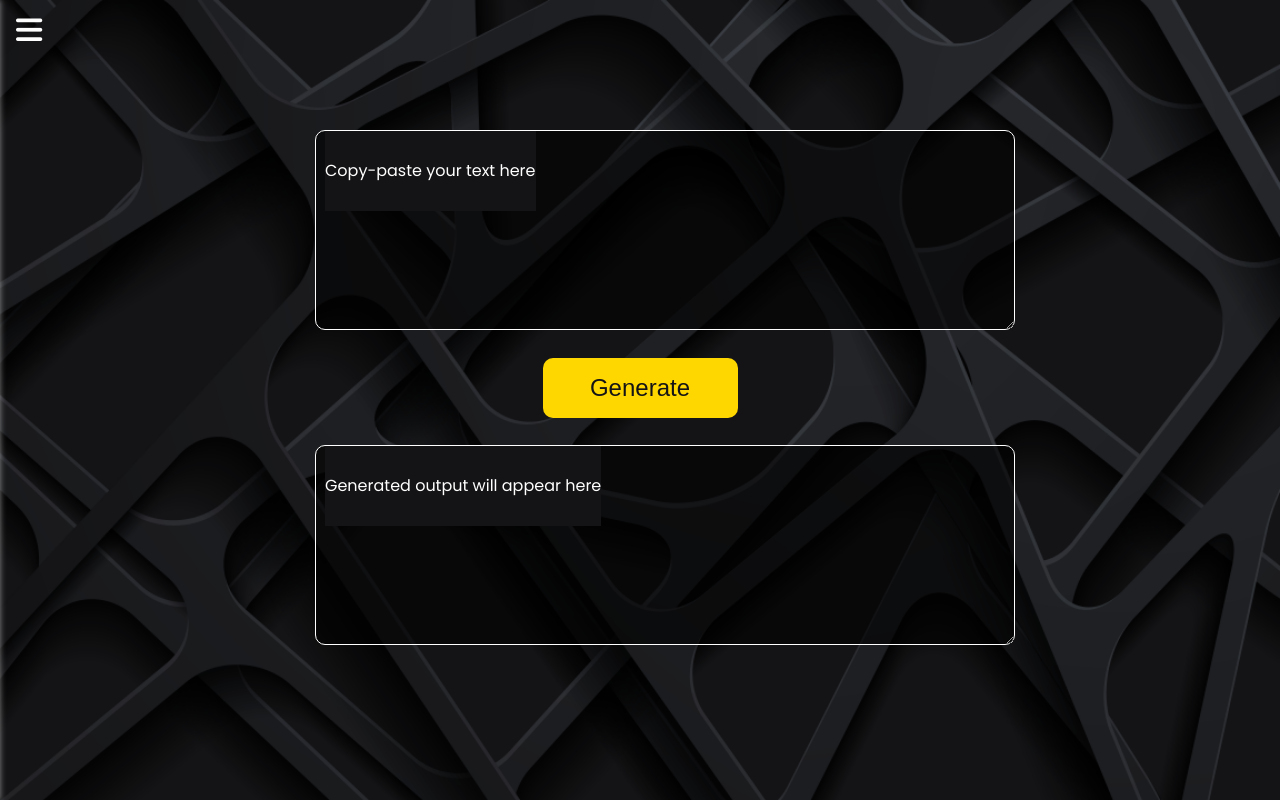
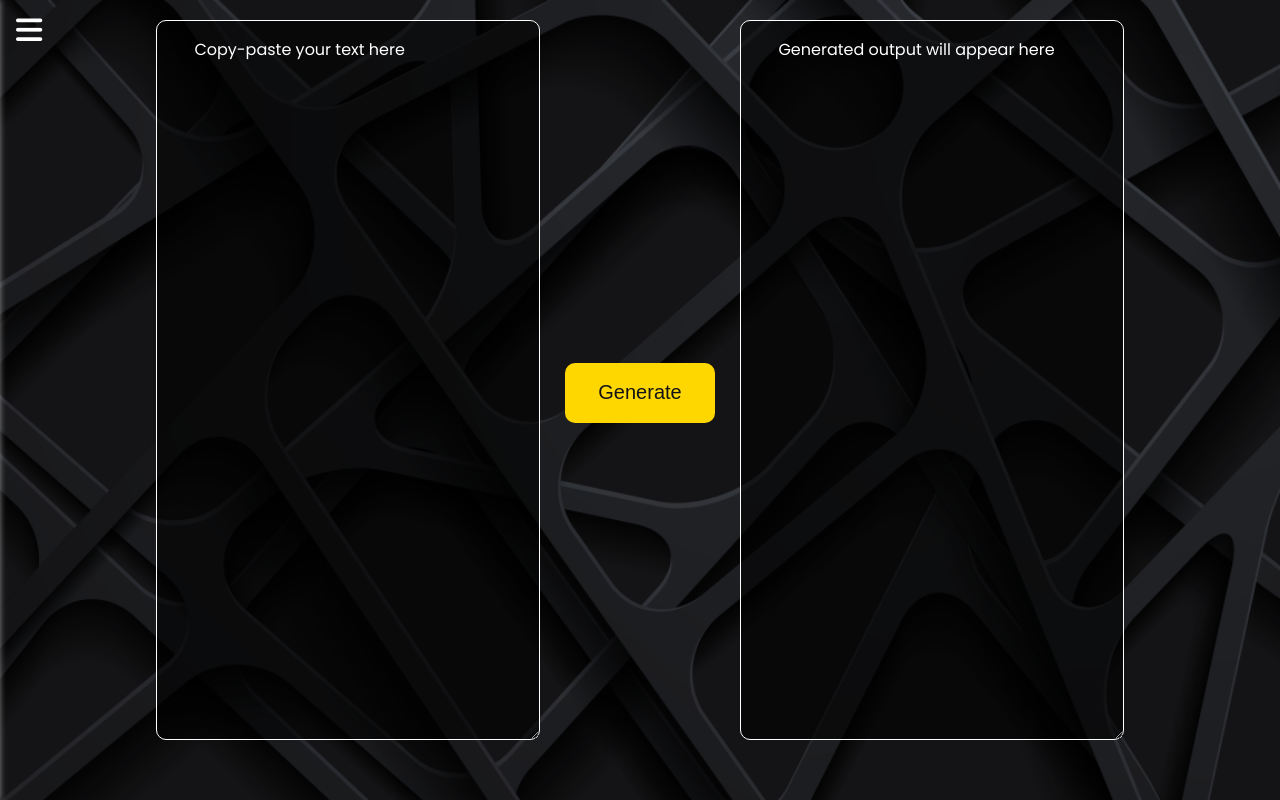
Before and after one commit to julesp31/tse-tools, a plain HTML site: page index.html in a window 1280 px wide. Drawn offline with Linux system fonts and the light colour scheme; a web font is replaced by a local one.

Commit message:
made horizontal textboxes vertical

```diff
--- a/css/style.css
+++ b/css/style.css
@@ -22,7 +22,7 @@ body, html {
 
 .main-box {
   position: relative;
-  background: url("../8324.png") right no-repeat;
+  background: url("../background.png") right no-repeat;
   background-size: cover;
   height: 100vh;
   width: 100%;
@@ -37,6 +37,7 @@ body, html {
   box-shadow: 0px 0px 6px rgba(255, 255, 255, 0.5);
   overflow: hidden;
   transition: all 0.3s linear;
+  z-index: 99;
 }
 
 .sidebar-menu .logo {
@@ -177,10 +178,11 @@ body, html {
   cursor: pointer;
   opacity: 1;
   transition: all 0.3s linear;
+  z-index: 100;
 }
 
 .sidebar-menu .btn-two i {
-  font-size: 25px;
+  font-size: 30px;
   line-height: 60px;
   position: absolute;
   left: 215px;
@@ -191,11 +193,11 @@ body, html {
 }
 
 .btn-one i:hover {
-  font-size: 29px;
+  font-size: 36px;
 }
 
 .btn-two i:hover {
-  font-size: 24px;
+  font-size: 36px;
 }
 
 #check:checked ~ .sidebar-menu {
@@ -212,51 +214,47 @@ body, html {
 
 .text-container {
   display: flex;
-  flex-direction: column;
-  /* align-items: center; */
+  flex-wrap: wrap;
+  height: auto;
+  align-items: center;
   justify-content: center;
-  position: relative;
-  max-width: 100%;
-  height: 97vh;
-  justify-self: center;
+  margin-top: 20px;
+  z-index: 1;
 }
 
 .input-area, .output-area {
+  /* top: 40px; */
   position: relative;
-  align-self: center;
+  width: 30vw;
   max-width: 650px;
-  top: 17px;
-  line-height: 80px;
+  line-height: 60px;
   text-align: center;
+  margin: 0 5px;
 }
 
 .input-area textarea, .output-area textarea{
-  font-family: 'Poppins', sans-serif;
-  height: 200px;
-  padding: 10px;
-  width: 700px;
-  max-width: 100vw;
-  min-width: 300px;
+  font-family: 'Courier New', Courier, monospace;
+  height: 90vh;
+  width: 100%;
+  max-width: 650px;
+  /* min-width: 300px; */
+  padding: 20px 10px 10px 10px;
   outline: none;
-  font-size: 1.1em;
-  line-height: 3;
+  font-size: 1em;
+  line-height: 1.8;
   border-radius: 10px;
   border: 1px solid #fff;
-  /* background: transparent; */
   background: rgba(0, 0, 0, 0.6);
-  /* background: #141416; */
   color: #fff;
   transition: 0.1s ease;
 }
 
 .input-area .labelline, .output-area .labelline {
   position: absolute;
+  top: 0%;
+  left: 10%;
   font-size: 16px;
   color: #fff;
-  top: 1px;
-  left: 10px;
-  background-color: #141416;
-  /* padding: 0 10px; */
   transition: 0.2s ease;
 }
 
@@ -271,10 +269,11 @@ body, html {
 .output-area textarea:focus + .labelline,
 .output-area textarea:valid + .labelline {
   color: gold;
+  background: rgba(0, 0, 0, 1);
   height: 30px;
   line-height: 30px;
   padding: 0 12px;
-  transform: translate(-15px, -16px) scale(0.88);
+  transform: translate(-15px, -15px) scale(0.88);
   z-index: 1;
 }
 
@@ -284,15 +283,14 @@ body, html {
 
 .generate-btn-box {
   text-align: center;
-  margin: 10px 0;
+  margin: 0 20px;
 }
 
 #generate-btn {
   padding: 10px;
-  width: 30%;
+  width: 150px;
   height: 60px;
-  font-size: 24px;;
-  /* font-size: clamp(14px, 2vw, 24px); */
+  font-size: 20px;
   background-color: gold;
   color: #141416;
   border: none;
--- a/index.html
+++ b/index.html
@@ -19,6 +19,10 @@
       <label for="check">
         <i class="fas fa-bars"></i>
       </label>
+    </div>
+
+    <div class="main">
+
     </div>
 
     <!-- Sidebar Menu -->
@@ -85,14 +89,14 @@
     <!-- Text Container -->
     <div class="text-container">
       <div class="input-area">
-        <textarea placeholder="" required></textarea>
+        <textarea placeholder="" required spellcheck="false"></textarea>
         <div class="labelline">Copy-paste your text here</div>
       </div>
       <div class="generate-btn-box">
         <button id="generate-btn">Generate</button>
       </div>
       <div class="output-area">
-        <textarea placeholder="" required></textarea>
+        <textarea placeholder="" readonly spellcheck="false"></textarea>
         <div class="labelline">Generated output will appear here</div>
       </div>
     </div>
```
Also changed, not shown: background.png (added), test.html (added).
